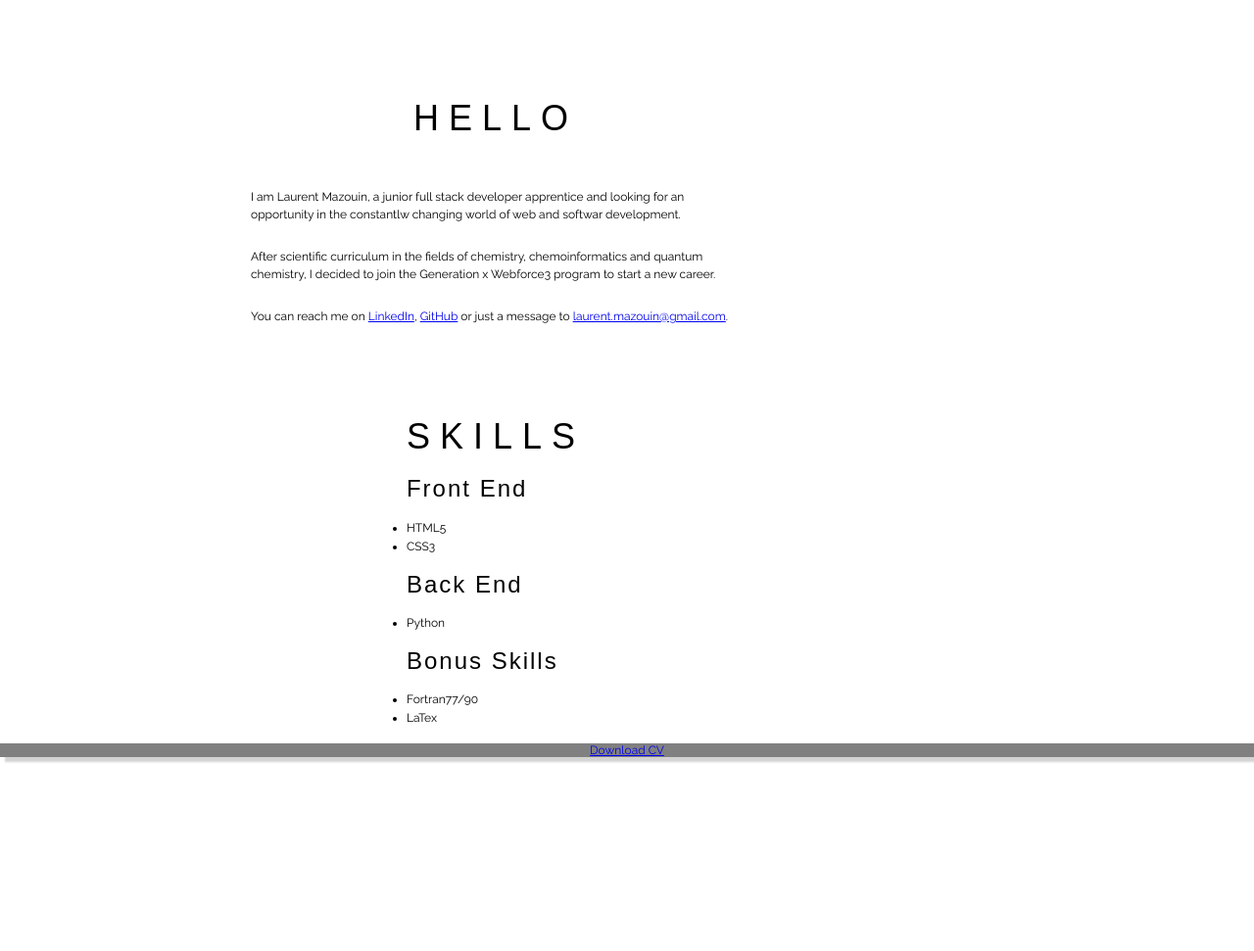
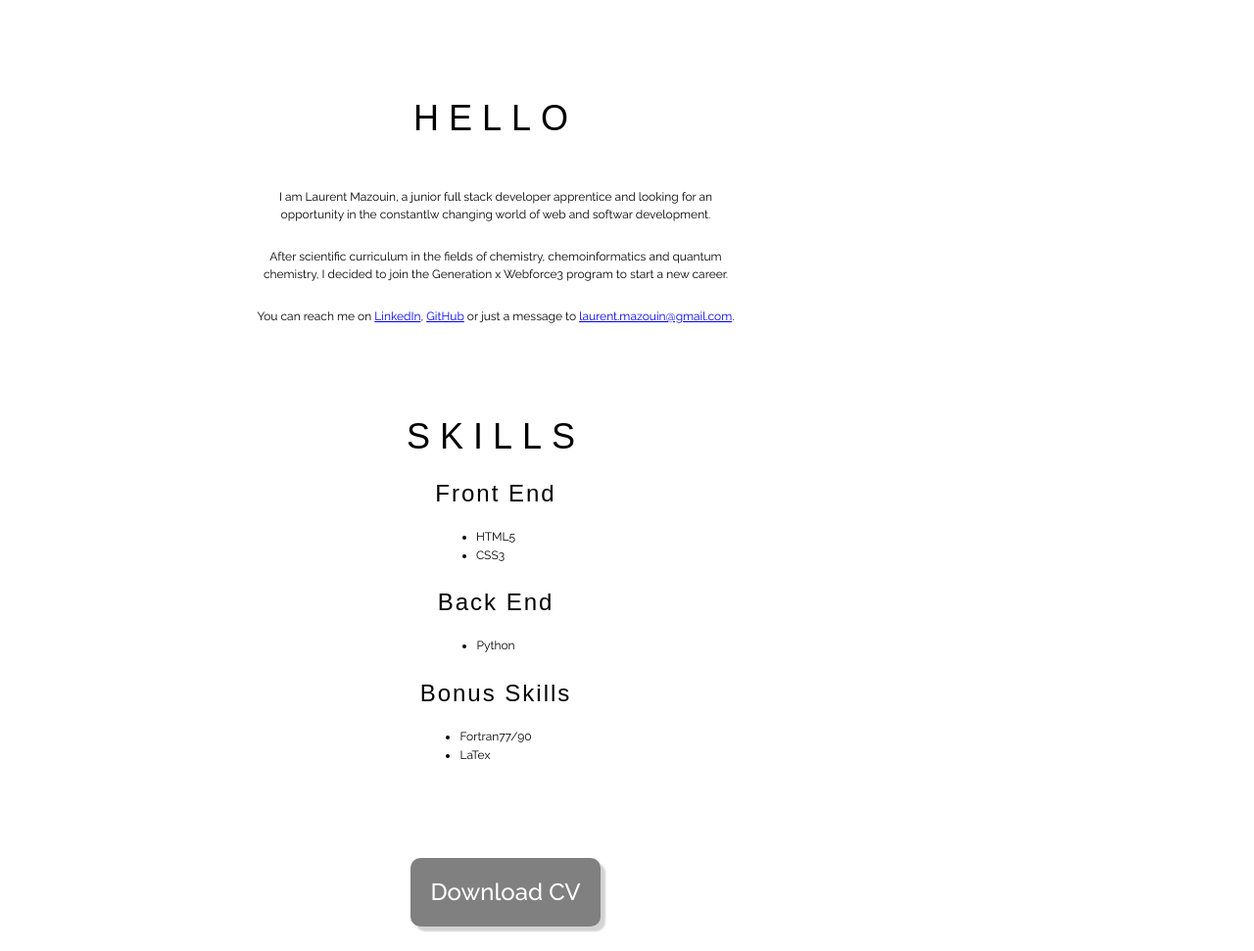
Before and after one commit to LMazouin/lmazouin.github.io, a plain HTML site: page index.html in a window 1280 px wide. Shown: the whole page at 98% size. Before the commit the page ends 809 px from the top, so only its background shows below. Drawn offline with Linux system fonts and the light colour scheme.

Commit message:
portfolio final version 1.0

```diff
--- a/index.html
+++ b/index.html
@@ -66,11 +66,14 @@
                 <li>LaTex</li>
             </ul>
         </section>
+        <a href="./cv_english_mazouin.pdf" download="cv_laurent_mazouin.pdf"><div class="download-cv">
+                <p>
+                    Download CV
+                </p>
+            </div>
+        </a>
 
     </main>
-    <p class="download-cv">
-        <a href="./cv_english_mazouin.pdf" download="cv_laurent_mazouin.pdf">Download CV</a>
-    </p>
     <footer>
         <section id="contact" class="hidden">
         </section>
--- a/style.css
+++ b/style.css
@@ -74,13 +74,16 @@ main {
 
 section {
     margin-bottom: 10%;
+    display: flex;
+    flex-direction: column;
+    align-items: center;
 }
 
 section p {
     font-size: 0.25rem;
     margin-bottom: 5%;
     line-height: 1.5;
-    ;
+    text-align: center;
 }
 
 section ul {
@@ -93,18 +96,34 @@ section ul li  {
 }
 
 img  {
-    display: block;    margin: 0;
+    display: block;
+    margin: 0;
 }
 
 .download-cv {
+    height: 50px;
+    width: 100%;
+    margin: 25px auto;
+    padding: 10px;
     background-color: grey;
     box-shadow: 5px 5px 2px lightgrey;
+    border-radius: 10px;
     text-align: center;
-    font-size: 0.25rem;
-    text-decoration: none;
+    font-size: 0.5rem;
+    font-weight: 500;
+    display: flex;
+    justify-content: center;
+    align-items: center;
     color: white;
 }
 
+a {
+     text-decoration: none;
+}
+
+p a {
+     text-decoration: underline;
+}
 
 footer {
     position: relative;
```
Lines whose indentation alone changed are shown as unchanged.
